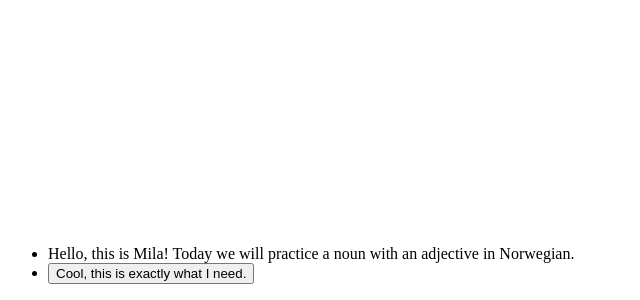
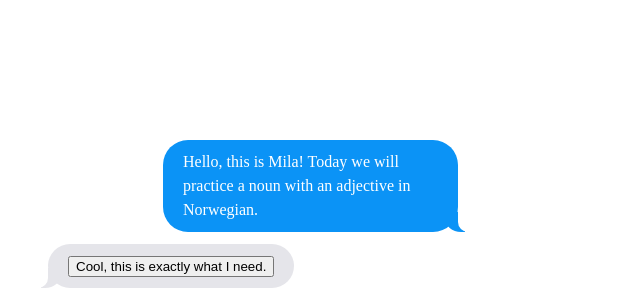
Before and after one commit to milon2000/app-adjectives-in-Norwegian, a plain HTML site: page index.htm in a window 1280 px wide. Shown: the part 500-800 px from the top of the page, without its empty margins (0-640 px from the left). Drawn offline with Linux system fonts and the light colour scheme.

Commit message:
chat-bubbles

```diff
--- a/js/main.js
+++ b/js/main.js
@@ -3,13 +3,13 @@ function addLine() {
 
   if (i < chatQuestions.length) {
     const question = document.createElement('li');
-    question.className = ('chat-question');
+    question.className = ('chat-question clear');
     const textItem = document.createTextNode(chatQuestions[i]);
     question.appendChild(textItem);
     document.getElementById('list').appendChild(question);
 
     const chatBtn = document.createElement('li');
-    chatBtn.className = ('chat-btn');
+    chatBtn.className = ('chat-btn clear');
     document.getElementById('list').appendChild(chatBtn);
 
     const btnLeft = document.createElement("button");
@@ -57,15 +57,15 @@ function addLine() {
 
 
 function addDots() {
-  let dots = document.createElement('div');
-  let dot = document.createElement('span');
-  let dot2 = document.createElement('span');
-  let dot3 = document.createElement('span');
+  const dots = document.createElement('div');
+  const dot = document.createElement('span');
+  const dot2 = document.createElement('span');
+  const dot3 = document.createElement('span');
   dots.appendChild(dot);
   dots.appendChild(dot2);
   dots.appendChild(dot3);
-  let klosz = document.getElementsByClassName("chat-btn");
-  var lastChild = klosz[klosz.length -1].appendChild(dots);
+  const klosz = document.getElementsByClassName("chat-btn");
+  const lastChild = klosz[klosz.length -1].appendChild(dots);
   dots.id = ('dots');
   dot.className=('dot');
   dot2.className=('dot');
--- a/style.css
+++ b/style.css
@@ -1,10 +1,97 @@
 .small-bucket {
   position: absolute;
   bottom: 0;
+  max-width: 450px;
+  margin: 0 auto;
 }
+
+li {
+  max-width: 255px;
+  word-wrap: break-word;
+  margin-bottom: 12px;
+  line-height: 24px;
+  list-style-type: none;
+}
+li:after {
+ content: "";
+ display: table;
+ clear: both;
+}
+
+.clear {
+  clear: both;
+}
+
+.chat-question {
+ position: relative;
+ padding: 10px 20px;
+ color: white;
+ background: #0B93F6;
+ border-radius: 25px;
+ float: right;
+}
+.chat-question:before {
+  content: "";
+  position: absolute;
+  z-index: -1;
+  bottom: -2px;
+  right: -7px;
+  height: 20px;
+  border-right: 20px solid #0B93F6;
+  border-bottom-left-radius: 16px 14px;
+  -webkit-transform: translate(0, -2px);
+}
+
+.chat-question:after {
+  content: "";
+  position: absolute;
+  z-index: 1;
+  bottom: -2px;
+  right: -56px;
+  width: 26px;
+  height: 20px;
+  background: white;
+  border-bottom-left-radius: 10px;
+  -webkit-transform: translate(-30px, -2px);
+}
+
+.chat-btn {
+ position: relative;
+ padding: 10px 20px;
+ background: #E5E5EA;
+ border-radius: 25px;
+ color: black;
+ float: left;
+}
+
+.chat-btn:before {
+ content: "";
+ position: absolute;
+ z-index: 2;
+ bottom: -2px;
+ left: -7px;
+ height: 20px;
+ border-left: 20px solid #E5E5EA;
+ border-bottom-right-radius: 16px 14px;
+ -webkit-transform: translate(0, -2px);
+}
+
+.chat-btn:after {
+  content: "";
+  position: absolute;
+  z-index: 3;
+  bottom: -2px;
+  left: 4px;
+  width: 26px;
+  height: 20px;
+  background: white;
+  border-bottom-right-radius: 10px;
+  -webkit-transform: translate(-30px, -2px);
+}
+/*-----DOTS---------------*/
 div#dots {
   margin-top: 20px;
-  height: 100px;
+  height: 20px;
 }
 div#dots .dot {
   display: inline-block;
```
